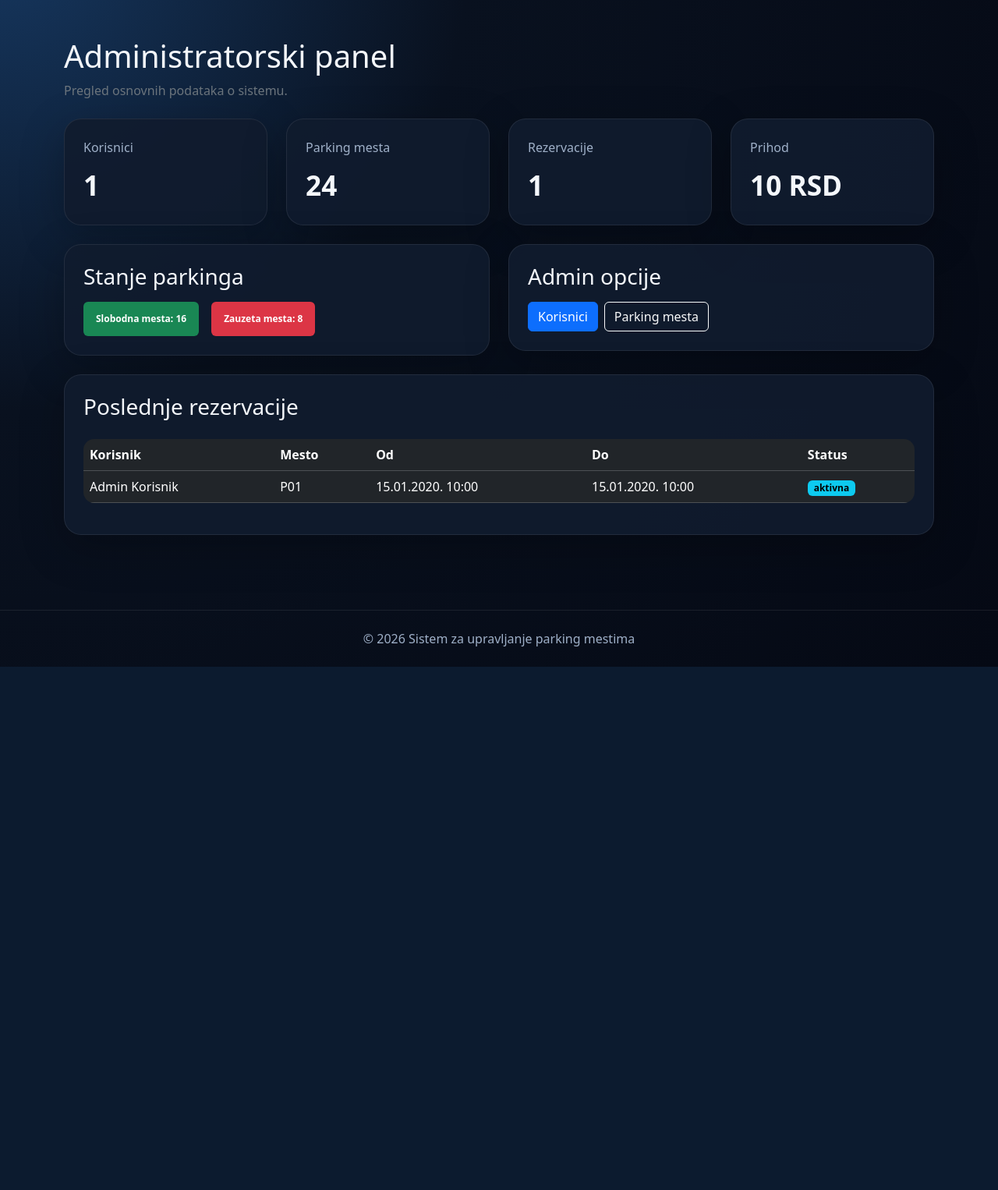
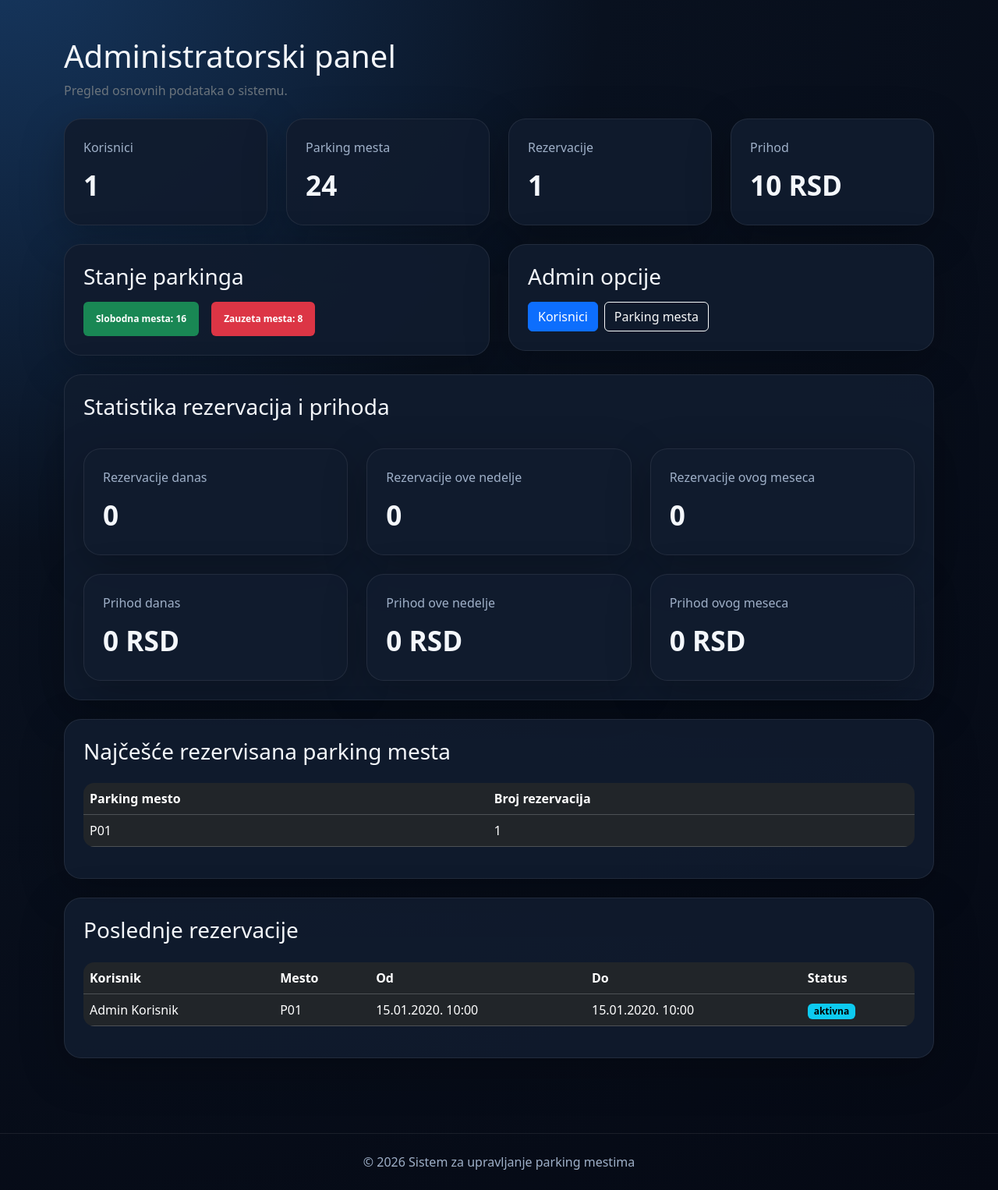
Before and after one commit to petrovic-vladimir/Sistem-za-upravljanje-parking-mestima, a PHP site: page /admin/dashboard.php in a window 1280 px wide. Shown: the part 73-1599 px from the top of the page at 78% size. Before the commit the page ends 928 px from the top, so only its background shows below. Run offline with PHP 8.4, Linux system fonts and the light colour scheme; the visitor is signed in with stand-in values (Sample User, id 1); data comes from the database, SQL or seed files in the repository; tables that the repository leaves empty hold one stand-in row (values such as "Sample post").

Commit message:
Implementirana statistika rezervacija i prihoda

```diff
--- a/admin/dashboard.php
+++ b/admin/dashboard.php
@@ -81,6 +81,8 @@ $latestReservations = $reservation->readLatest(5);
         </div>
     </div>
 
+    <?php include 'statistics.php'; ?>
+
     <div class="card app-card p-4">
         <h3>Poslednje rezervacije</h3>
         <div class="table-responsive mt-3">
--- /dev/null
+++ b/admin/statistics.php
@@ -0,0 +1,79 @@
+<?php
+$reservationsToday = $reservation->countToday();
+$reservationsWeek = $reservation->countThisWeek();
+$reservationsMonth = $reservation->countThisMonth();
+$incomeToday = $payment->sumToday();
+$incomeWeek = $payment->sumThisWeek();
+$incomeMonth = $payment->sumThisMonth();
+$popularSpots = $reservation->mostReservedSpots(5);
+?>
+
+<div class="card app-card p-4 mb-4">
+    <h3>Statistika rezervacija i prihoda</h3>
+    <div class="row g-4 mt-1">
+        <div class="col-md-4">
+            <div class="stat-card">
+                <span>Rezervacije danas</span>
+                <strong><?php echo $reservationsToday; ?></strong>
+            </div>
+        </div>
+        <div class="col-md-4">
+            <div class="stat-card">
+                <span>Rezervacije ove nedelje</span>
+                <strong><?php echo $reservationsWeek; ?></strong>
+            </div>
+        </div>
+        <div class="col-md-4">
+            <div class="stat-card">
+                <span>Rezervacije ovog meseca</span>
+                <strong><?php echo $reservationsMonth; ?></strong>
+            </div>
+        </div>
+        <div class="col-md-4">
+            <div class="stat-card">
+                <span>Prihod danas</span>
+                <strong><?php echo number_format($incomeToday, 0, ',', '.'); ?> RSD</strong>
+            </div>
+        </div>
+        <div class="col-md-4">
+            <div class="stat-card">
+                <span>Prihod ove nedelje</span>
+                <strong><?php echo number_format($incomeWeek, 0, ',', '.'); ?> RSD</strong>
+            </div>
+        </div>
+        <div class="col-md-4">
+            <div class="stat-card">
+                <span>Prihod ovog meseca</span>
+                <strong><?php echo number_format($incomeMonth, 0, ',', '.'); ?> RSD</strong>
+            </div>
+        </div>
+    </div>
+</div>
+
+<div class="card app-card p-4 mb-4">
+    <h3>Najčešće rezervisana parking mesta</h3>
+    <div class="table-responsive mt-3">
+        <table class="table table-dark table-hover align-middle">
+            <thead>
+                <tr>
+                    <th>Parking mesto</th>
+                    <th>Broj rezervacija</th>
+                </tr>
+            </thead>
+            <tbody>
+                <?php if ($popularSpots && mysqli_num_rows($popularSpots) > 0): ?>
+                    <?php while ($spot = mysqli_fetch_assoc($popularSpots)): ?>
+                        <tr>
+                            <td><?php echo $spot['spot_number']; ?></td>
+                            <td><?php echo $spot['total']; ?></td>
+                        </tr>
+                    <?php endwhile; ?>
+                <?php else: ?>
+                    <tr>
+                        <td colspan="2" class="text-center text-secondary">Trenutno nema podataka za prikaz.</td>
+                    </tr>
+                <?php endif; ?>
+            </tbody>
+        </table>
+    </div>
+</div>
--- a/classes/Payment.php
+++ b/classes/Payment.php
@@ -52,4 +52,32 @@ class Payment extends Database implements CRUDInterface
         $row = mysqli_fetch_assoc($result);
         return $row['total'] ? $row['total'] : 0;
     }
+
+    public function sumToday()
+    {
+        $conn = $this->getConnection();
+        $sql = "SELECT SUM(amount) AS total FROM payments WHERE status = 'placeno' AND DATE(payment_date) = CURDATE()";
+        $result = mysqli_query($conn, $sql);
+        $row = mysqli_fetch_assoc($result);
+        return $row['total'] ? $row['total'] : 0;
+    }
+
+    public function sumThisWeek()
+    {
+        $conn = $this->getConnection();
+        $sql = "SELECT SUM(amount) AS total FROM payments WHERE status = 'placeno' AND YEARWEEK(payment_date, 1) = YEARWEEK(CURDATE(), 1)";
+        $result = mysqli_query($conn, $sql);
+        $row = mysqli_fetch_assoc($result);
+        return $row['total'] ? $row['total'] : 0;
+    }
+
+    public function sumThisMonth()
+    {
+        $conn = $this->getConnection();
+        $sql = "SELECT SUM(amount) AS total FROM payments WHERE status = 'placeno' AND YEAR(payment_date) = YEAR(CURDATE()) AND MONTH(payment_date) = MONTH(CURDATE())";
+        $result = mysqli_query($conn, $sql);
+        $row = mysqli_fetch_assoc($result);
+        return $row['total'] ? $row['total'] : 0;
+    }
+
 }
--- a/classes/Reservation.php
+++ b/classes/Reservation.php
@@ -84,4 +84,40 @@ class Reservation extends Database implements CRUDInterface
         $sql = "SELECT reservations.*, users.first_name, users.last_name, parking_spots.spot_number FROM reservations INNER JOIN users ON reservations.user_id = users.id INNER JOIN parking_spots ON reservations.parking_spot_id = parking_spots.id ORDER BY reservations.id DESC LIMIT $limit";
         return mysqli_query($conn, $sql);
     }
+
+    public function countToday()
+    {
+        $conn = $this->getConnection();
+        $sql = "SELECT COUNT(*) AS total FROM reservations WHERE DATE(start_time) = CURDATE()";
+        $result = mysqli_query($conn, $sql);
+        $row = mysqli_fetch_assoc($result);
+        return $row['total'];
+    }
+
+    public function countThisWeek()
+    {
+        $conn = $this->getConnection();
+        $sql = "SELECT COUNT(*) AS total FROM reservations WHERE YEARWEEK(start_time, 1) = YEARWEEK(CURDATE(), 1)";
+        $result = mysqli_query($conn, $sql);
+        $row = mysqli_fetch_assoc($result);
+        return $row['total'];
+    }
+
+    public function countThisMonth()
+    {
+        $conn = $this->getConnection();
+        $sql = "SELECT COUNT(*) AS total FROM reservations WHERE YEAR(start_time) = YEAR(CURDATE()) AND MONTH(start_time) = MONTH(CURDATE())";
+        $result = mysqli_query($conn, $sql);
+        $row = mysqli_fetch_assoc($result);
+        return $row['total'];
+    }
+
+    public function mostReservedSpots($limit = 5)
+    {
+        $conn = $this->getConnection();
+        $limit = (int) $limit;
+        $sql = "SELECT parking_spots.spot_number, COUNT(reservations.id) AS total FROM reservations INNER JOIN parking_spots ON reservations.parking_spot_id = parking_spots.id GROUP BY parking_spots.id, parking_spots.spot_number ORDER BY total DESC LIMIT $limit";
+        return mysqli_query($conn, $sql);
+    }
+
 }
```
